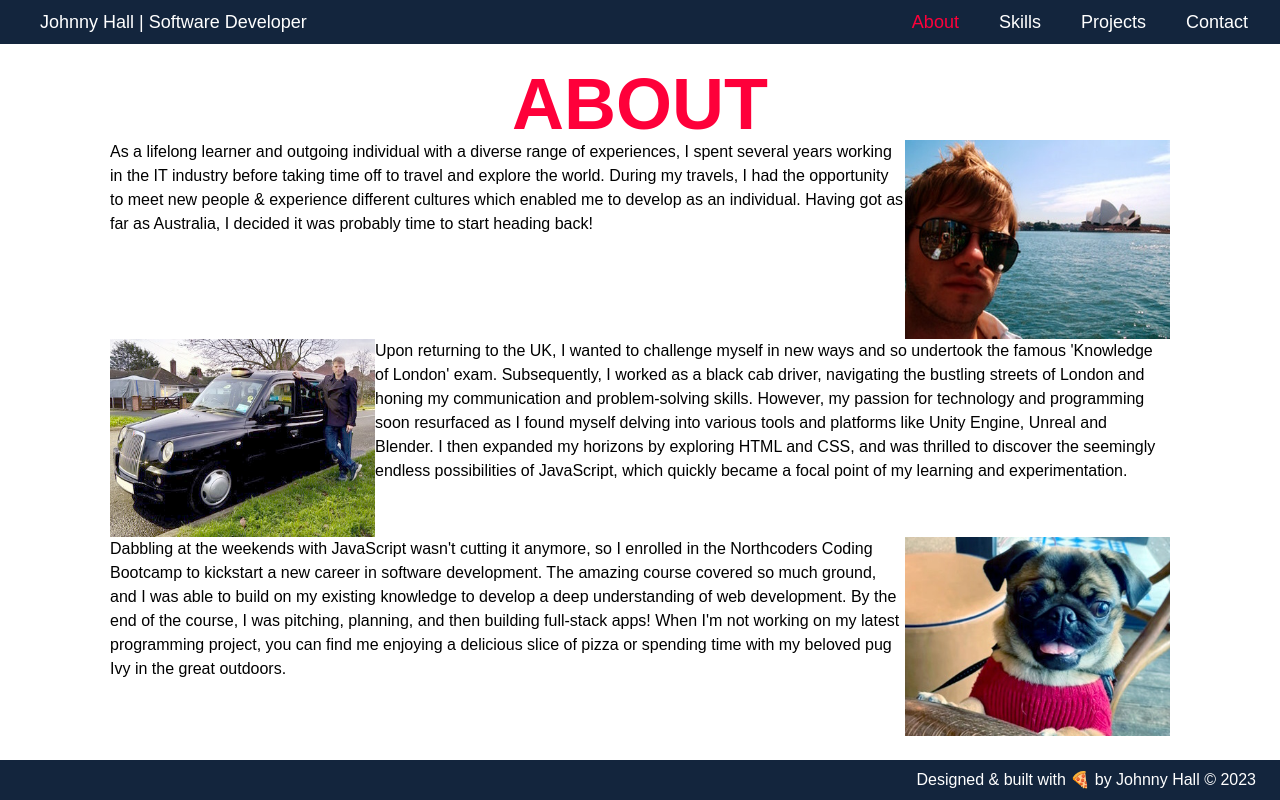
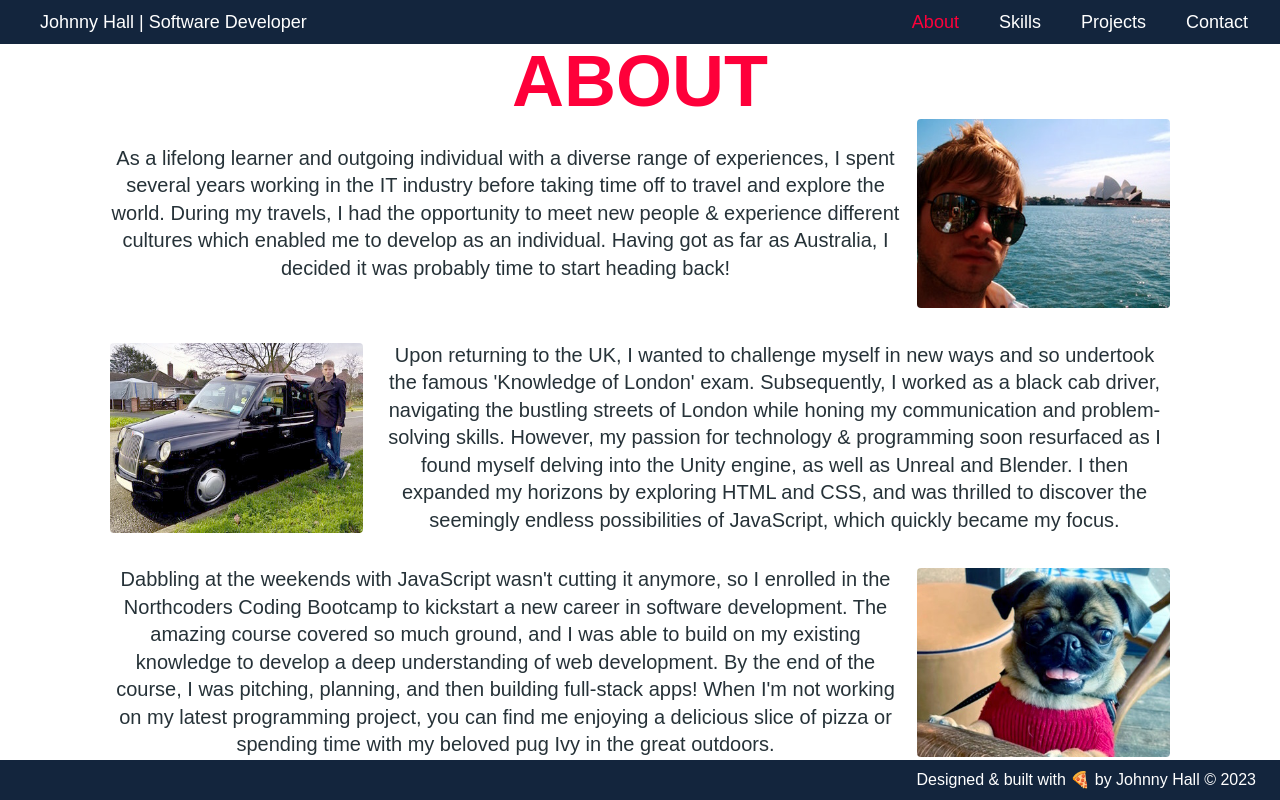
Before and after one commit to jbhall4291/portfolio, a React (Create React App) app: page /about in a window 1280 px wide. Built offline with nearby package versions, Linux system fonts and the light colour scheme.

Commit message:
layout tweaks

```diff
--- a/src/components/About.jsx
+++ b/src/components/About.jsx
@@ -1,42 +1,68 @@
-import React from 'react'
+import React from "react";
 import { cab, ivy, sydney } from "../images";
+import {
+  Card,
+  CardHeader,
+  CardBody,
+  CardFooter,
+  Carousel,
+  Typography,
+  Button,
+  IconButton,
+} from "@material-tailwind/react";
 
 function About() {
   return (
-    <div className="container mx-auto px-5 lg:px-10">
-      <h1 className="headline-font text-center text-7xl text-highlight" id="about">
+    <div className="plex container mx-auto px-5  lg:px-10">
+      <h1
+        className="headline-font text-center text-7xl text-highlight"
+        id="about"
+      >
         ABOUT
       </h1>
 
-      <div className="grid grid-rows-3 gap-0 md:grid-cols-4">
-        <div className="col-span-3 ">
+      <div className="grid grid-rows-3 gap-y-8 gap-x-4 md:grid-cols-4 items-center">
+        <Typography
+          variant="h5"
+          color="blue-gray"
+          className="col-span-3 flex items-center text-center"
+        >
           As a lifelong learner and outgoing individual with a diverse range of
           experiences, I spent several years working in the IT industry before
           taking time off to travel and explore the world. During my travels, I
           had the opportunity to meet new people & experience different cultures
           which enabled me to develop as an individual. Having got as far as
           Australia, I decided it was probably time to start heading back!
-        </div>
-        <div className="col-span-1 ">
-          <img src={sydney} alt="me by sydney opera house" />
-        </div>
-        <div className="col-span-1 ">
-          <img src={cab} alt="me by my old taxi" />
-        </div>
-        <div className="col-span-3 ">
+        </Typography>
+        <img
+          className="col-span-1 rounded"
+          src={sydney}
+          alt="me by sydney opera house"
+        />
+
+        <img className="col-span-1 rounded" src={cab} alt="me by my old taxi" />
+
+        <Typography
+          variant="h5"
+          color="blue-gray"
+          className="col-span-3 flex  items-center  text-center"
+        >
           Upon returning to the UK, I wanted to challenge myself in new ways and
           so undertook the famous 'Knowledge of London' exam. Subsequently, I
           worked as a black cab driver, navigating the bustling streets of
-          London and honing my communication and problem-solving skills.
-          However, my passion for technology and programming soon resurfaced as
-          I found myself delving into various tools and platforms like Unity
-          Engine, Unreal and Blender. I then expanded my horizons by exploring
+          London while honing my communication and problem-solving skills.
+          However, my passion for technology & programming soon resurfaced as
+          I found myself delving into the Unity
+          engine, as well as Unreal and Blender. I then expanded my horizons by exploring
           HTML and CSS, and was thrilled to discover the seemingly endless
-          possibilities of JavaScript, which quickly became a focal point of my
-          learning and experimentation.
-        </div>
+          possibilities of JavaScript, which quickly became my focus.
+        </Typography>
 
-        <div className="col-span-3">
+        <Typography
+          variant="h5"
+          color="blue-gray"
+          className="col-span-3 flex items-center text-center"
+        >
           Dabbling at the weekends with JavaScript wasn't cutting it anymore, so
           I enrolled in the Northcoders Coding Bootcamp to kickstart a new
           career in software development. The amazing course covered so much
@@ -46,12 +72,9 @@ function About() {
           working on my latest programming project, you can find me enjoying a
           delicious slice of pizza or spending time with my beloved pug Ivy in
           the great outdoors.
-        </div>
-        <div className="col-span-1 ">
-          <div className="col-span-1 ">
-            <img src={ivy} alt="my pug, ivy" />
-          </div>
-        </div>
+        </Typography>
+
+        <img className="col-span-1 rounded" src={ivy} alt="my pug, ivy" />
       </div>
     </div>
   );
```
